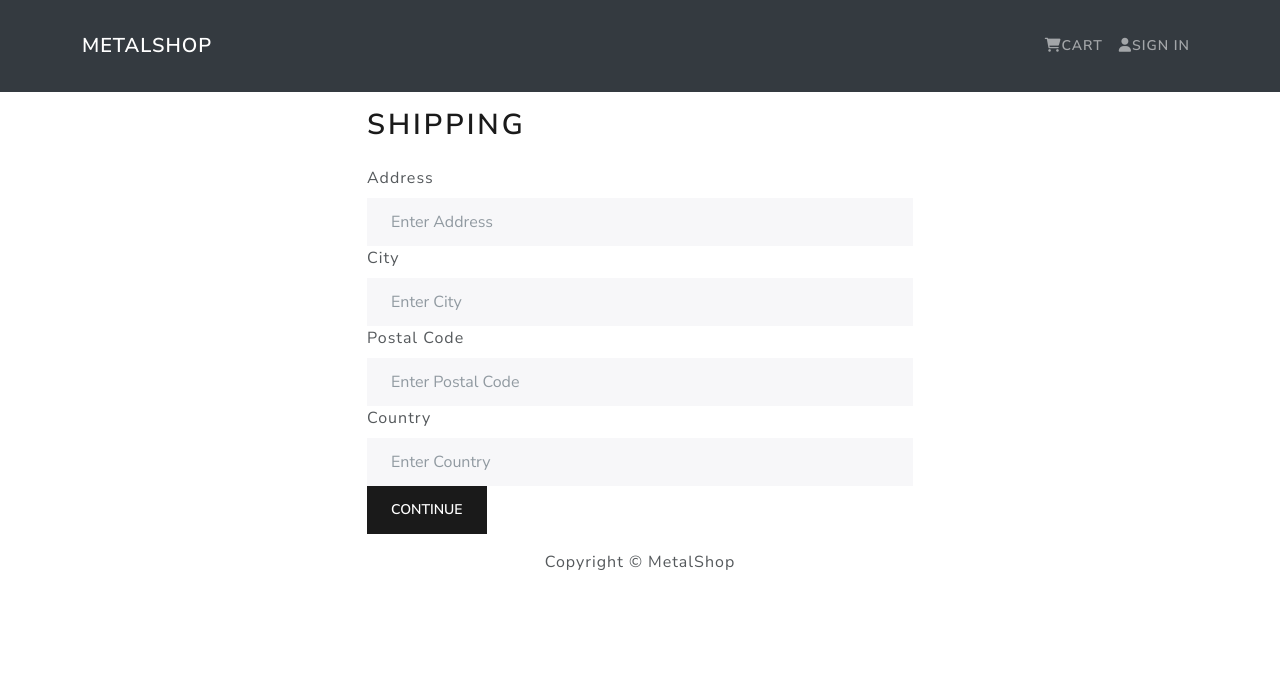
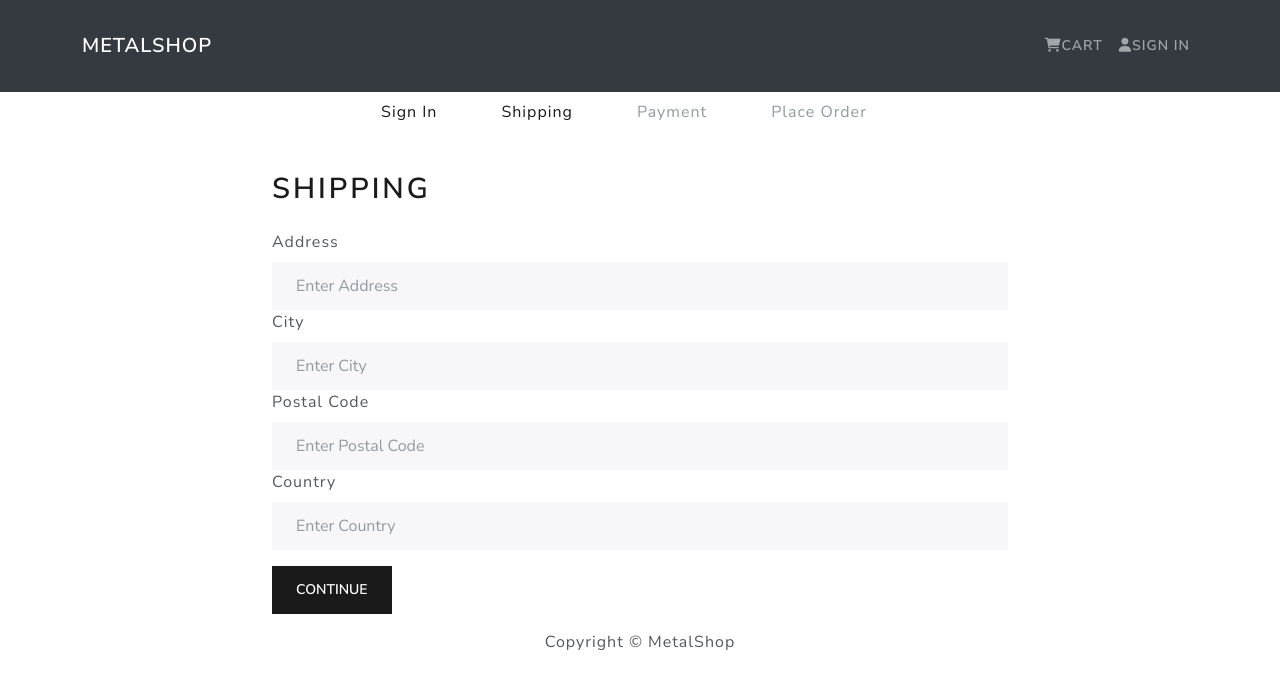
Before and after one commit to Santamaria-Alex/FS-shop, a React (Create React App) app in the folder frontend/: page /login/shipping in a window 1280 px wide. Shown: the top 688 px of the page. Built offline with nearby package versions, Linux system fonts and the light colour scheme.

Commit message:
created steps component, as a way of showing progress to complete chekout. also some small styling mods

```diff
--- /dev/null
+++ b/frontend/src/components/CheckoutSteps.js
@@ -0,0 +1,51 @@
+import React from "react";
+import { Nav } from "react-bootstrap";
+import { LinkContainer } from "react-router-bootstrap";
+
+const CheckoutSteps = ({ step1, step2, step3, step4 }) => {
+  return (
+    <Nav className="justify-content-center mb-4">
+      <Nav.Item>
+        {step1 ? (
+          <LinkContainer to="/login">
+            <Nav.Link>Sign In</Nav.Link>
+          </LinkContainer>
+        ) : (
+          <Nav.Link disabled>Sign In</Nav.Link>
+        )}
+      </Nav.Item>
+
+      <Nav.Item>
+        {step2 ? (
+          <LinkContainer to="/shipping">
+            <Nav.Link>Shipping</Nav.Link>
+          </LinkContainer>
+        ) : (
+          <Nav.Link disabled>Shipping</Nav.Link>
+        )}
+      </Nav.Item>
+
+      <Nav.Item>
+        {step3 ? (
+          <LinkContainer to="/payment">
+            <Nav.Link>Payment</Nav.Link>
+          </LinkContainer>
+        ) : (
+          <Nav.Link disabled>Payment</Nav.Link>
+        )}
+      </Nav.Item>
+
+      <Nav.Item>
+        {step4 ? (
+          <LinkContainer to="/placeorder">
+            <Nav.Link>Place Order</Nav.Link>
+          </LinkContainer>
+        ) : (
+          <Nav.Link disabled>Place Order</Nav.Link>
+        )}
+      </Nav.Item>
+    </Nav>
+  );
+};
+
+export default CheckoutSteps;
--- a/frontend/src/components/FormContainer.js
+++ b/frontend/src/components/FormContainer.js
@@ -5,7 +5,7 @@
   return (
     <Container>
       <Row className="justify-content-md-center">
-        <Col xs={12} md={6}>
+        <Col xs={12} md={8} lg={8}>
           {children}
         </Col>
       </Row>
--- a/frontend/src/index.css
+++ b/frontend/src/index.css
@@ -42,3 +42,7 @@
   font-size: 1.4rem;
   padding: 0.5rem 0;
 }
+
+button {
+  margin-top: 1rem;
+}
--- a/frontend/src/screens/ProfileScreen.js
+++ b/frontend/src/screens/ProfileScreen.js
@@ -4,7 +4,7 @@
 import Message from "../components/Message";
 import Loader from "../components/Loader";
 import { getUserDetails, updateUserProfile } from "../actions/userActions";
-import { useLocation, useNavigate } from "react-router";
+import { useNavigate } from "react-router";
 
 const ProfileScreen = () => {
   const [name, setName] = useState("");
@@ -28,9 +28,6 @@
   //check for success value from updateUserProfile state
   const userUpdateProfile = useSelector((state) => state.userUpdateProfile);
   const { success } = userUpdateProfile;
-
-  const location = useLocation();
-  const redirect = location.search ? location.search.split("=")[1] : "/";
 
   //use this instead of history for V6
   const navigate = useNavigate();
--- a/frontend/src/screens/ShippingScreen.js
+++ b/frontend/src/screens/ShippingScreen.js
@@ -2,8 +2,9 @@
 import { Form, Button } from "react-bootstrap";
 import { useDispatch, useSelector } from "react-redux";
 import FormContainer from "../components/FormContainer";
-import { useLocation, useNavigate } from "react-router";
+import { useNavigate } from "react-router";
 import { saveShippingAddress } from "../actions/cartActions";
+import CheckoutSteps from "../components/CheckoutSteps";
 
 const ShippingScreen = () => {
   const cart = useSelector((state) => state.cart);
@@ -27,6 +28,7 @@
 
   return (
     <FormContainer>
+      <CheckoutSteps step1 step2 />
       <h1>Shipping</h1>
       <Form onSubmit={submitHandler}>
         <Form.Group controlId="address">
```
